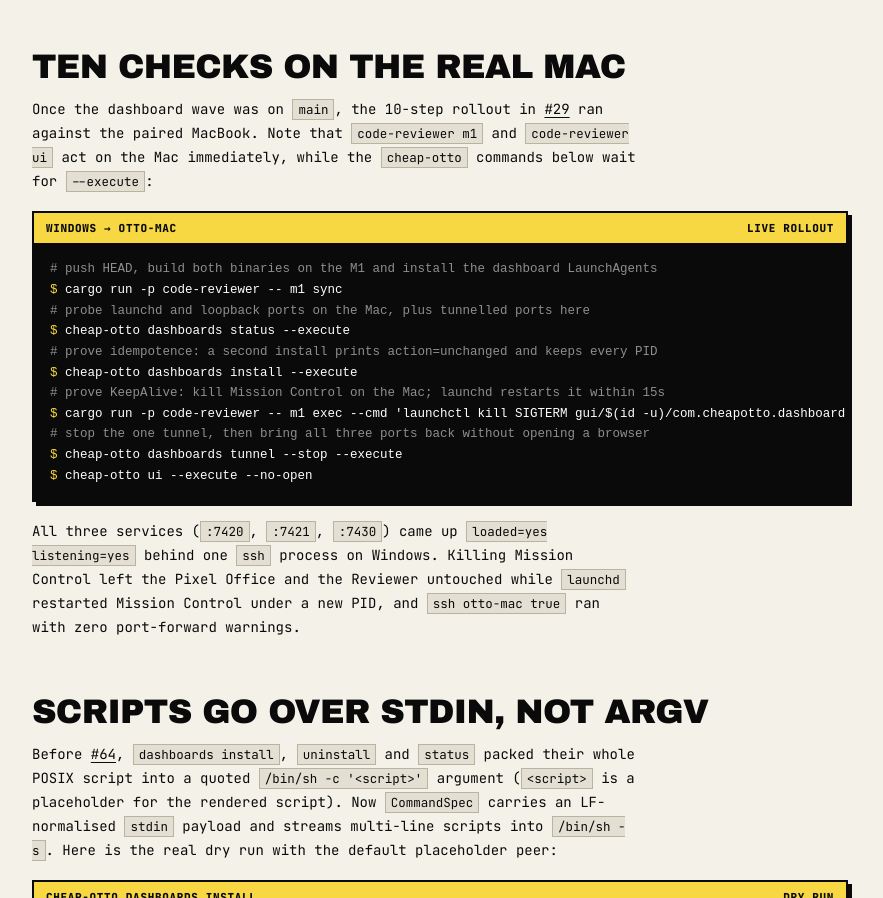
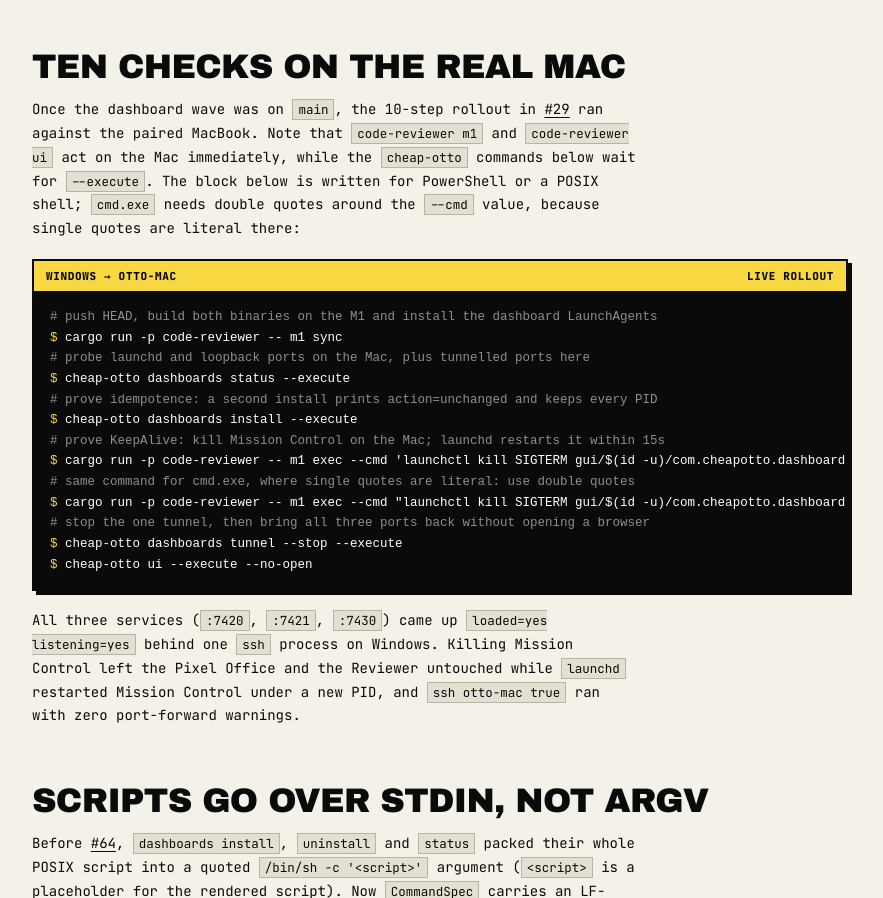
Before and after one commit to cokitron/cheap-otto, a plain HTML site: page docs/blog/2026-11-17-live-on-the-mac.html in a window 1280 px wide. Shown: the part 827-1725 px from the top of the page, without its empty margins (200-1083 px from the left). Drawn offline with Linux system fonts and the light colour scheme.

Commit message:
docs(blog): note cmd.exe quoting for the m1 exec rollout command

```diff
--- a/docs/blog/2026-11-17-live-on-the-mac.html
+++ b/docs/blog/2026-11-17-live-on-the-mac.html
@@ -53,7 +53,7 @@
     </div>
 
     <h2>Ten checks on the real Mac</h2>
-    <p>Once the dashboard wave was on <code>main</code>, the 10-step rollout in <a href="https://github.com/cokitron/cheap-otto/issues/29">#29</a> ran against the paired MacBook. Note that <code>code-reviewer m1</code> and <code>code-reviewer ui</code> act on the Mac immediately, while the <code>cheap-otto</code> commands below wait for <code>--execute</code>:</p>
+    <p>Once the dashboard wave was on <code>main</code>, the 10-step rollout in <a href="https://github.com/cokitron/cheap-otto/issues/29">#29</a> ran against the paired MacBook. Note that <code>code-reviewer m1</code> and <code>code-reviewer ui</code> act on the Mac immediately, while the <code>cheap-otto</code> commands below wait for <code>--execute</code>. The block below is written for PowerShell or a POSIX shell; <code>cmd.exe</code> needs double quotes around the <code>--cmd</code> value, because single quotes are literal there:</p>
     <div class="term"><div class="term-bar"><span>windows → otto-mac</span><span>live rollout</span></div><pre><span class="c"># push HEAD, build both binaries on the M1 and install the dashboard LaunchAgents</span>
 <span class="p">$</span> cargo run -p code-reviewer -- m1 sync
 <span class="c"># probe launchd and loopback ports on the Mac, plus tunnelled ports here</span>
@@ -62,6 +62,8 @@
 <span class="p">$</span> cheap-otto dashboards install --execute
 <span class="c"># prove KeepAlive: kill Mission Control on the Mac; launchd restarts it within 15s</span>
 <span class="p">$</span> cargo run -p code-reviewer -- m1 exec --cmd 'launchctl kill SIGTERM gui/$(id -u)/com.cheapotto.dashboards.mission-control'
+<span class="c"># same command for cmd.exe, where single quotes are literal: use double quotes</span>
+<span class="p">$</span> cargo run -p code-reviewer -- m1 exec --cmd "launchctl kill SIGTERM gui/$(id -u)/com.cheapotto.dashboards.mission-control"
 <span class="c"># stop the one tunnel, then bring all three ports back without opening a browser</span>
 <span class="p">$</span> cheap-otto dashboards tunnel --stop --execute
 <span class="p">$</span> cheap-otto ui --execute --no-open</pre></div>
```
